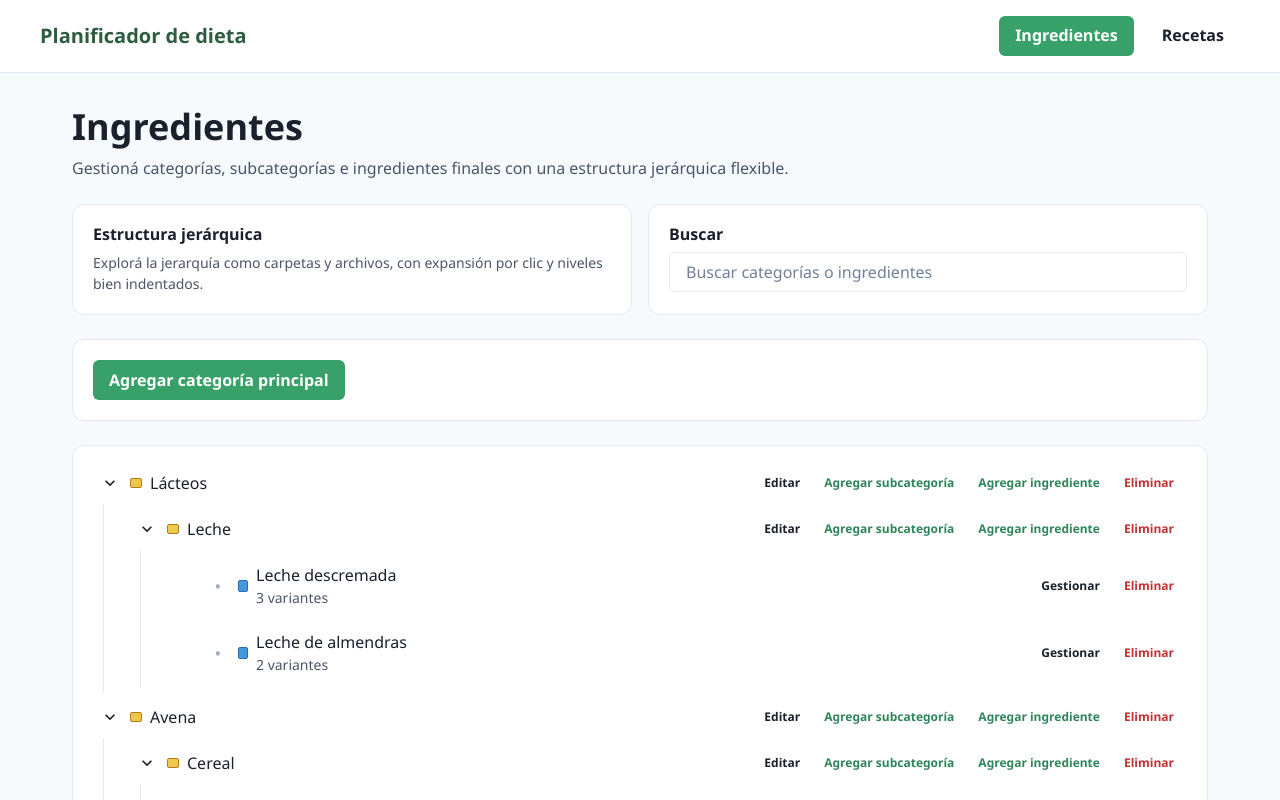
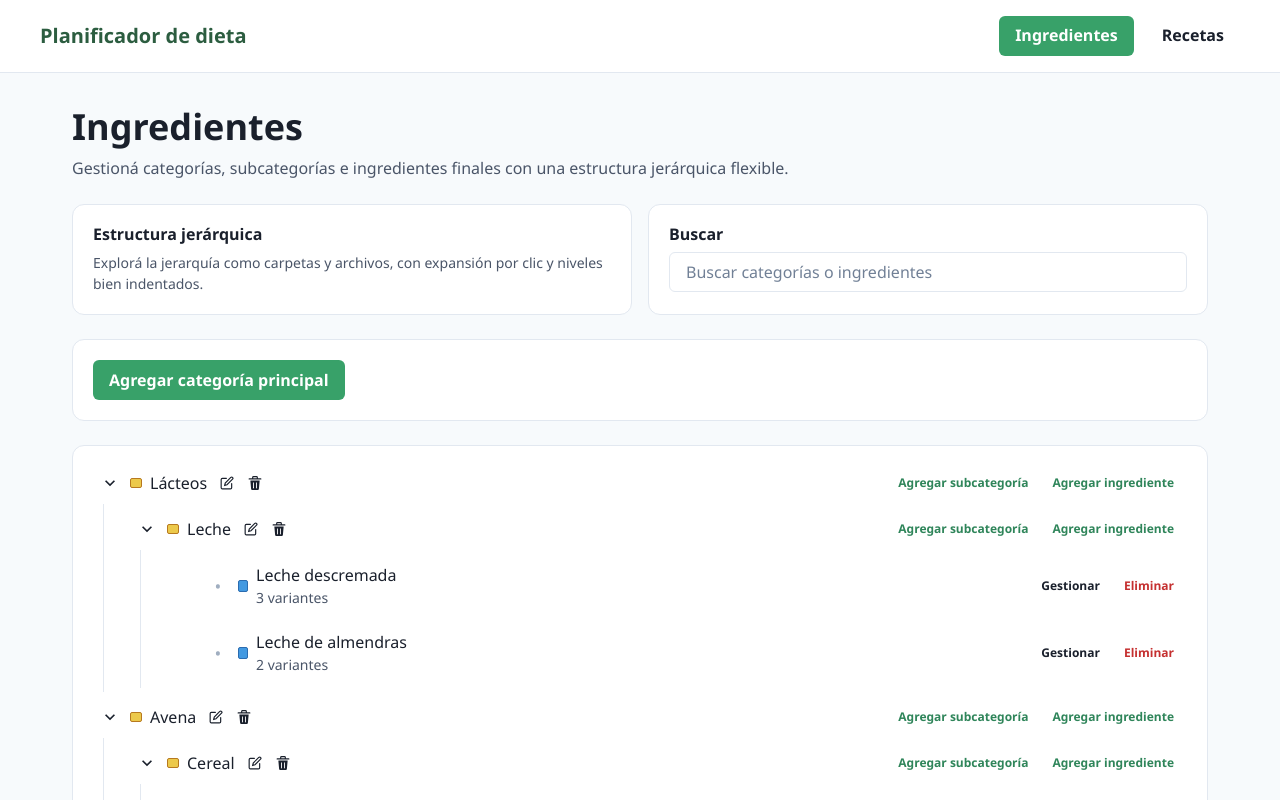
Before and after one commit to rociodiaz-sistemas/Dieta, a React (Vite) app: page /ingredientes in a window 1280 px wide. Shown: the top 800 px of the page. Built offline with nearby package versions, Linux system fonts and the light colour scheme.

Commit message:
orden e iconos

```diff
--- a/src/components/ingredients/TreeNode.tsx
+++ b/src/components/ingredients/TreeNode.tsx
@@ -6,10 +6,17 @@ import {
   Icon,
   IconButton,
   Input,
+  Spacer,
   Text,
+  Tooltip,
   VStack,
 } from "@chakra-ui/react";
-import { ChevronDownIcon, ChevronRightIcon } from "@chakra-ui/icons";
+import {
+  ChevronDownIcon,
+  ChevronRightIcon,
+  DeleteIcon,
+  EditIcon,
+} from "@chakra-ui/icons";
 import { useMemo, useState } from "react";
 import { useAppContext } from "../../context/AppContext";
 import { CategoryNode } from "../../types/models";
@@ -22,10 +29,17 @@ interface TreeNodeProps {
   category: CategoryNode;
   depth?: number;
   selectedItem: { id: string; tipo: "categoria" | "ingrediente" } | null;
-  onSelect: (item: { id: string; tipo: "categoria" | "ingrediente" } | null) => void;
+  onSelect: (
+    item: { id: string; tipo: "categoria" | "ingrediente" } | null,
+  ) => void;
 }
 
-export const TreeNode = ({ category, depth = 0, selectedItem, onSelect }: TreeNodeProps) => {
+export const TreeNode = ({
+  category,
+  depth = 0,
+  selectedItem,
+  onSelect,
+}: TreeNodeProps) => {
   const {
     categories,
     ingredients,
@@ -46,7 +60,8 @@ export const TreeNode = ({ category, depth = 0, selectedItem, onSelect }: TreeNo
   const childCategories = getChildCategories(categories, category.id);
   const childIngredients = getChildIngredients(ingredients, category.id);
   const hasChildren = childCategories.length > 0 || childIngredients.length > 0;
-  const isSelected = selectedItem?.tipo === "categoria" && selectedItem.id === category.id;
+  const isSelected =
+    selectedItem?.tipo === "categoria" && selectedItem.id === category.id;
   const indentation = useMemo(() => depth * 14, [depth]);
 
   const rowStyles = {
@@ -80,10 +95,15 @@ export const TreeNode = ({ category, depth = 0, selectedItem, onSelect }: TreeNo
           }}
         >
           <IconButton
-            aria-label={isExpanded ? "Contraer categoría" : "Expandir categoría"}
+            aria-label={
+              isExpanded ? "Contraer categoría" : "Expandir categoría"
+            }
             icon={
               hasChildren ? (
-                <Icon as={isExpanded ? ChevronDownIcon : ChevronRightIcon} boxSize={5} />
+                <Icon
+                  as={isExpanded ? ChevronDownIcon : ChevronRightIcon}
+                  boxSize={5}
+                />
               ) : (
                 <Box w={5} />
               )
@@ -98,11 +118,24 @@ export const TreeNode = ({ category, depth = 0, selectedItem, onSelect }: TreeNo
             }}
           />
 
-          <Box w="12px" h="10px" rounded="sm" bg={hasChildren ? "yellow.400" : "yellow.300"} borderWidth="1px" borderColor="yellow.600" flexShrink={0} />
+          <Box
+            w="12px"
+            h="10px"
+            rounded="sm"
+            bg={hasChildren ? "yellow.400" : "yellow.300"}
+            borderWidth="1px"
+            borderColor="yellow.600"
+            flexShrink={0}
+          />
 
           {isEditingName ? (
             <HStack flex="1" onClick={(event) => event.stopPropagation()}>
-              <Input size="sm" value={draftName} onChange={(event) => setDraftName(event.target.value)} bg="white" />
+              <Input
+                size="sm"
+                value={draftName}
+                onChange={(event) => setDraftName(event.target.value)}
+                bg="white"
+              />
               <Button
                 size="sm"
                 colorScheme="green"
@@ -118,27 +151,55 @@ export const TreeNode = ({ category, depth = 0, selectedItem, onSelect }: TreeNo
               </Button>
             </HStack>
           ) : (
-            <Text flex="1" fontWeight={isSelected ? "semibold" : "medium"} color="gray.800">
+            <>
+              <Text
+                fontWeight={isSelected ? "semibold" : "medium"}
+                color="gray.800"
+              >
                 {category.nombre}
               </Text>
-          )}
-
+              <HStack spacing={1} onClick={(event) => event.stopPropagation()}>
+                <Tooltip label="Editar" hasArrow>
+                  <IconButton
+                    aria-label="Editar"
+                    icon={<EditIcon boxSize={3.5} />}
+                    size="xs"
+                    variant="ghost"
+                    colorScheme="gray"
+                    onClick={() => setIsEditingName(true)}
+                  />
+                </Tooltip>
+                <Tooltip label="Eliminar" hasArrow>
+                  <IconButton
+                    aria-label="Eliminar"
+                    icon={<DeleteIcon boxSize={3.5} />}
+                    size="xs"
+                    variant="ghost"
+                    onClick={() => deleteCategory(category.id)}
+                  />
+                </Tooltip>
+              </HStack>
+              <Spacer />
               <HStack spacing={2} onClick={(event) => event.stopPropagation()}>
-            {!isEditingName ? (
-              <Button size="xs" variant="ghost" onClick={() => setIsEditingName(true)}>
-                Editar
-              </Button>
-            ) : null}
-            <Button size="xs" variant="ghost" colorScheme="green" onClick={() => setShowCategoryForm((current) => !current)}>
+                <Button
+                  size="xs"
+                  variant="ghost"
+                  colorScheme="green"
+                  onClick={() => setShowCategoryForm((current) => !current)}
+                >
                   Agregar subcategoría
                 </Button>
-            <Button size="xs" variant="ghost" colorScheme="green" onClick={() => setShowIngredientForm((current) => !current)}>
+                <Button
+                  size="xs"
+                  variant="ghost"
+                  colorScheme="green"
+                  onClick={() => setShowIngredientForm((current) => !current)}
+                >
                   Agregar ingrediente
                 </Button>
-            <Button size="xs" variant="ghost" colorScheme="red" onClick={() => deleteCategory(category.id)}>
-              Eliminar
-            </Button>
               </HStack>
+            </>
+          )}
         </HStack>
       </Box>
 
@@ -157,7 +218,16 @@ export const TreeNode = ({ category, depth = 0, selectedItem, onSelect }: TreeNo
       </Collapse>
 
       <Collapse in={showIngredientForm} animateOpacity>
-        <Box ml={`${indentation + 52}px`} mt={2} mb={2} borderWidth="1px" borderColor="gray.200" rounded="lg" p={4} bg="gray.50">
+        <Box
+          ml={`${indentation + 52}px`}
+          mt={2}
+          mb={2}
+          borderWidth="1px"
+          borderColor="gray.200"
+          rounded="lg"
+          p={4}
+          bg="gray.50"
+        >
           <IngredientForm
             unitOptions={unitOptions}
             submitLabel="Guardar ingrediente"
@@ -171,12 +241,23 @@ export const TreeNode = ({ category, depth = 0, selectedItem, onSelect }: TreeNo
       </Collapse>
 
       <Collapse in={isExpanded} animateOpacity>
-        <Box ml={`${indentation + 14}px`} pl={2} borderLeftWidth={depth >= 0 ? "1px" : "0"} borderColor="gray.200">
+        <Box
+          ml={`${indentation + 14}px`}
+          pl={2}
+          borderLeftWidth={depth >= 0 ? "1px" : "0"}
+          borderColor="gray.200"
+        >
           <VStack align="stretch" spacing={1} py={1}>
             {hasChildren ? (
               <>
                 {childCategories.map((childCategory) => (
-                  <TreeNode key={childCategory.id} category={childCategory} depth={depth + 1} selectedItem={selectedItem} onSelect={onSelect} />
+                  <TreeNode
+                    key={childCategory.id}
+                    category={childCategory}
+                    depth={depth + 1}
+                    selectedItem={selectedItem}
+                    onSelect={onSelect}
+                  />
                 ))}
 
                 {childIngredients.map((ingredient) => (
@@ -184,8 +265,13 @@ export const TreeNode = ({ category, depth = 0, selectedItem, onSelect }: TreeNo
                     key={ingredient.id}
                     ingredient={ingredient}
                     depth={depth + 1}
-                    isSelected={selectedItem?.tipo === "ingrediente" && selectedItem.id === ingredient.id}
-                    onSelect={() => onSelect({ id: ingredient.id, tipo: "ingrediente" })}
+                    isSelected={
+                      selectedItem?.tipo === "ingrediente" &&
+                      selectedItem.id === ingredient.id
+                    }
+                    onSelect={() =>
+                      onSelect({ id: ingredient.id, tipo: "ingrediente" })
+                    }
                     onSave={(values) => updateIngredient(ingredient.id, values)}
                     onDelete={() => deleteIngredient(ingredient.id)}
                   />
```
Also changed, not shown: 3 other files (tests, documents, lock files or other folders). Lines whose indentation alone changed are shown as unchanged.
